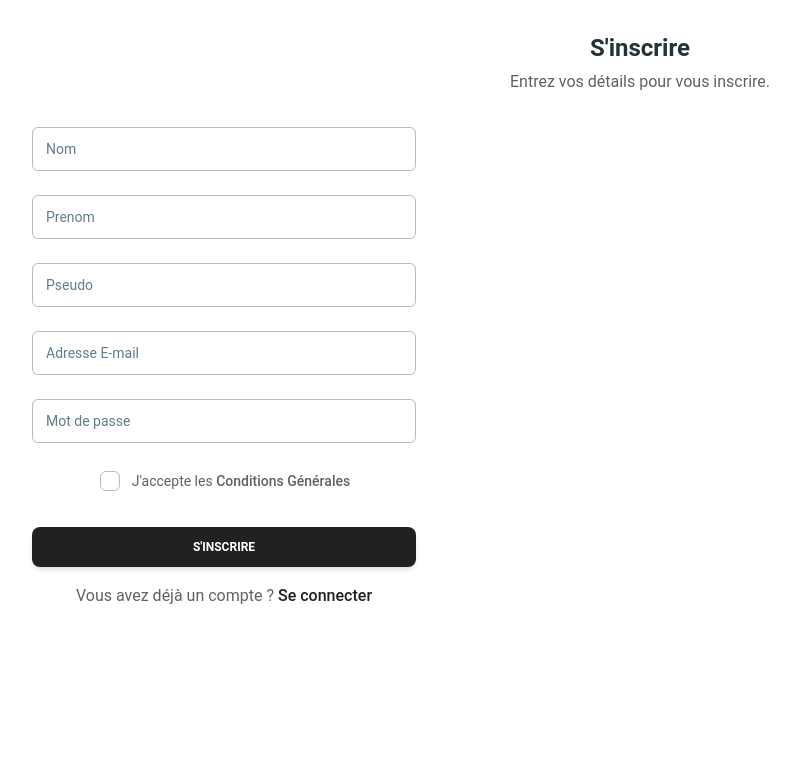
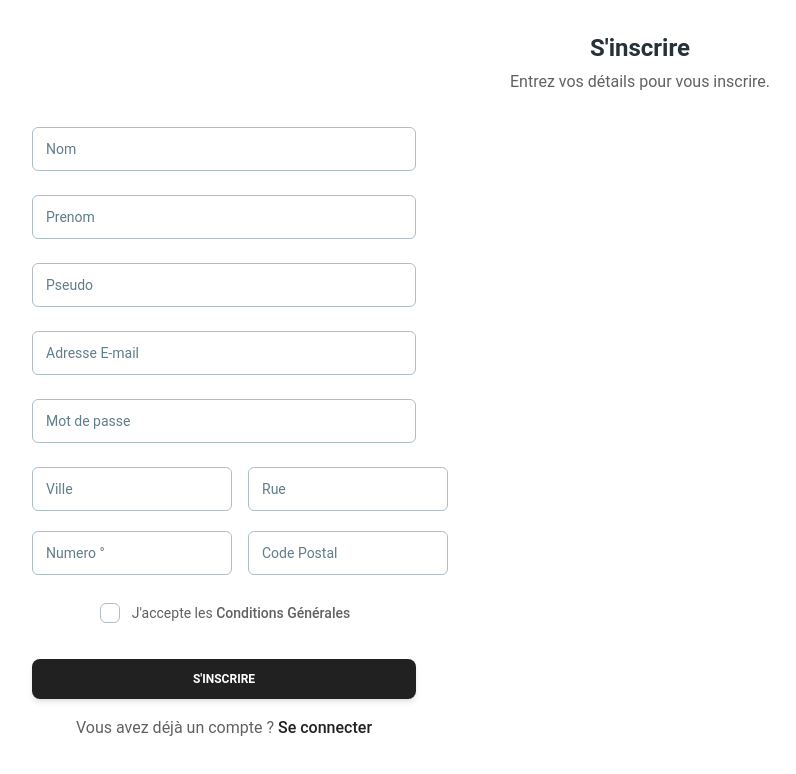
Before and after one commit to Noneku/DevStore, a React (Vite) app: page / in a window 1280 px wide. Shown: the top 774 px of the page, without its empty margins (0-796 px from the left). Built offline with nearby package versions, Linux system fonts and the light colour scheme.

Commit message:
Feature checkbox validation OK

```diff
--- a/src/components/SignUpForm.jsx
+++ b/src/components/SignUpForm.jsx
@@ -9,9 +9,11 @@ import {
   Typography,
 } from "@material-tailwind/react";
 
+const SignUpForm = () => {
+
 const validationSchema = Yup.object().shape({
   nom: Yup.string()
-    .min(4, "Veuillez entrer un nom contenant plus de 4 caractères")
+    .min(1, "Veuillez entrer un nom contenant plus de 1 caractères")
     .required("Le nom est requis"),
 
   prenom: Yup.string()
@@ -29,8 +31,26 @@ const validationSchema = Yup.object().shape({
   password: Yup.string()
     .min(5, "Veuillez entrer un mot de passe contenant plus de 5 caractères")
     .required("Le mot de passe est requis"),
+
+    ville: Yup.string()
+    .min(1, "Veuillez entrer une ville correct")
+    .required("La ville est requise"),
+
+    rue: Yup.string()
+    .min(1, "Veuillez entrer une rue correct")
+    .required("La rue est requise"),
+
+    numero: Yup.number()
+    .min(1, "Veuillez entrer un numero d'adresse correct")
+    .required("Votre numero d'adresse est requis"),
+
+    codePostal: Yup.string()
+    .min(1, "Veuillez entrer un code postal correct")
+    .required("Le code postal est requis"),
+
+    agreeTerms: Yup.bool()
+    .oneOf([true],'Vous devez accepter les conditions générals'),
 });
-
 
 const initialValues = {
   nom: '',
@@ -38,10 +58,12 @@ const initialValues = {
   pseudo: '',
   email: '',
   password: '',
-  agreeTerms: false
+  ville: '',
+  rue: '',
+  numero: '',
+  codePostal: '',
+  agreeTerms: false,
 };
-
-const SignUpForm = () => {
 
 const handleSubmit = () => {
   alert('je fonctionne !');
@@ -97,9 +119,44 @@ const SignUpForm = () => {
                 )}
               </Field>
               <ErrorMessage name="password" component="div" className="text-red-500" />
+
+              {/* ADRESSE */}
+              <div className="flex-col">
+                <div className="flex space-x-4">
+                  <Field type="text" name="ville">
+                  {({ field }) => (
+                      <Input {...field} type="text" size="lg" label="Ville" className="input"/>
+                    )}
+                  </Field>
+                  <ErrorMessage name="ville" component="div" className="text-red-500" />
+                  <Field type="text" name="rue">
+                  {({ field }) => (
+                      <Input {...field} type="text" size="lg" label="Rue" className="input" />
+                    )}
+                  </Field>
+                  <ErrorMessage name="rue" component="div" className="text-red-500" />
+                </div>
+
+                <div className="flex mt-5 space-x-4">
+                  <Field type="text" name="numero">
+                  {({ field }) => (
+                      <Input {...field} type="text" size="lg" label="Numero °" className="input" />
+                    )}
+                  </Field>
+                  <ErrorMessage name="numero" component="div" className="text-red-500" />
+                  <Field type="text" name="codePostal">
+                  {({ field }) => (
+                      <Input {...field} type="text" size="lg" label="Code Postal" className="input" />
+                    )}
+                  </Field>
+                  <ErrorMessage name="codePostal" component="div" className="text-red-500" />
+                </div>
+              </div>
             </div>
             <div className="mb-4">
-              <Checkbox
+              <Field type="checkbox" name="agreeTerms">
+                {({ field }) => (
+                  <Checkbox {...field}
                     label={
                       <Typography
                         variant="small"
@@ -118,6 +175,8 @@ const SignUpForm = () => {
                   containerProps={{ className: "-ml-2.5" }}
                   name="agreeTerms"
                 />
+              )}
+              </Field>
               <ErrorMessage name="agreeTerms" component="div" className="text-red-500" />
             </div>
             <Button type="submit" className="mt-6" fullWidth disabled={isSubmitting}>
```
Lines whose indentation alone changed are shown as unchanged.
